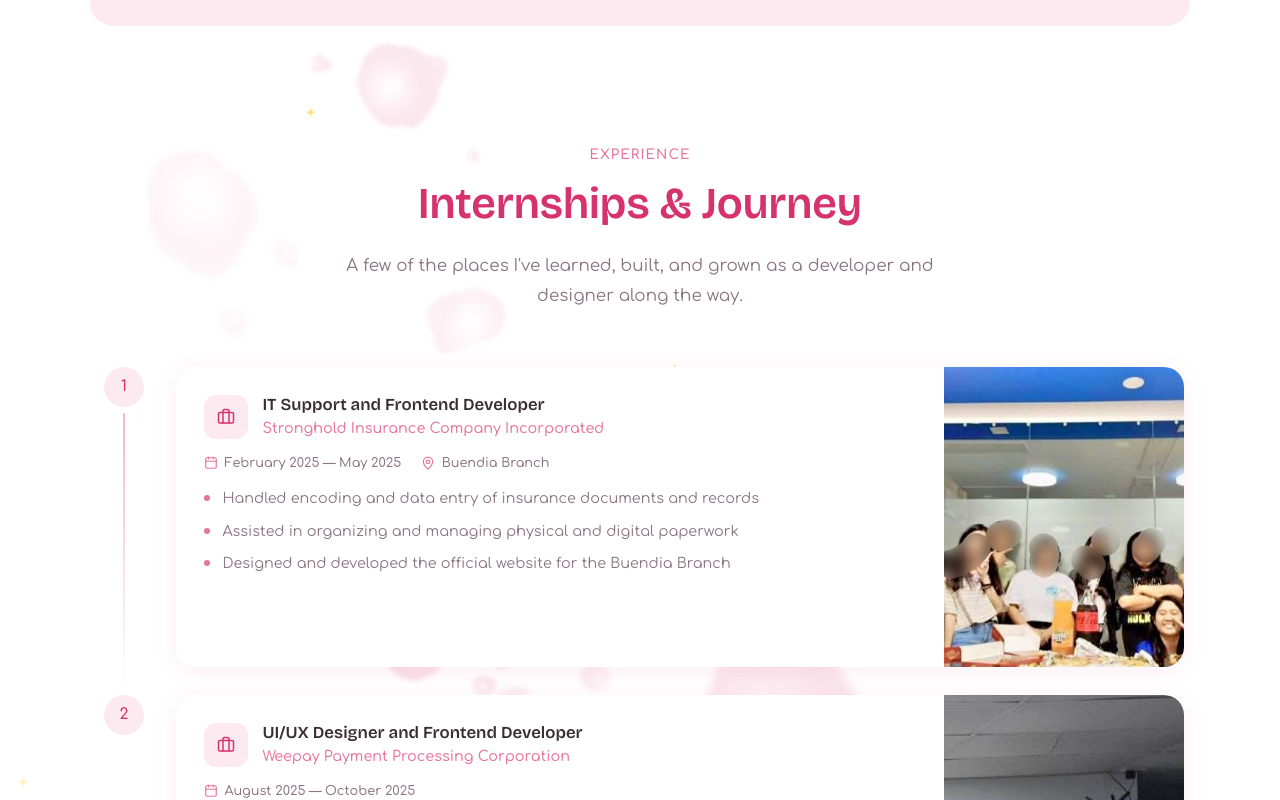
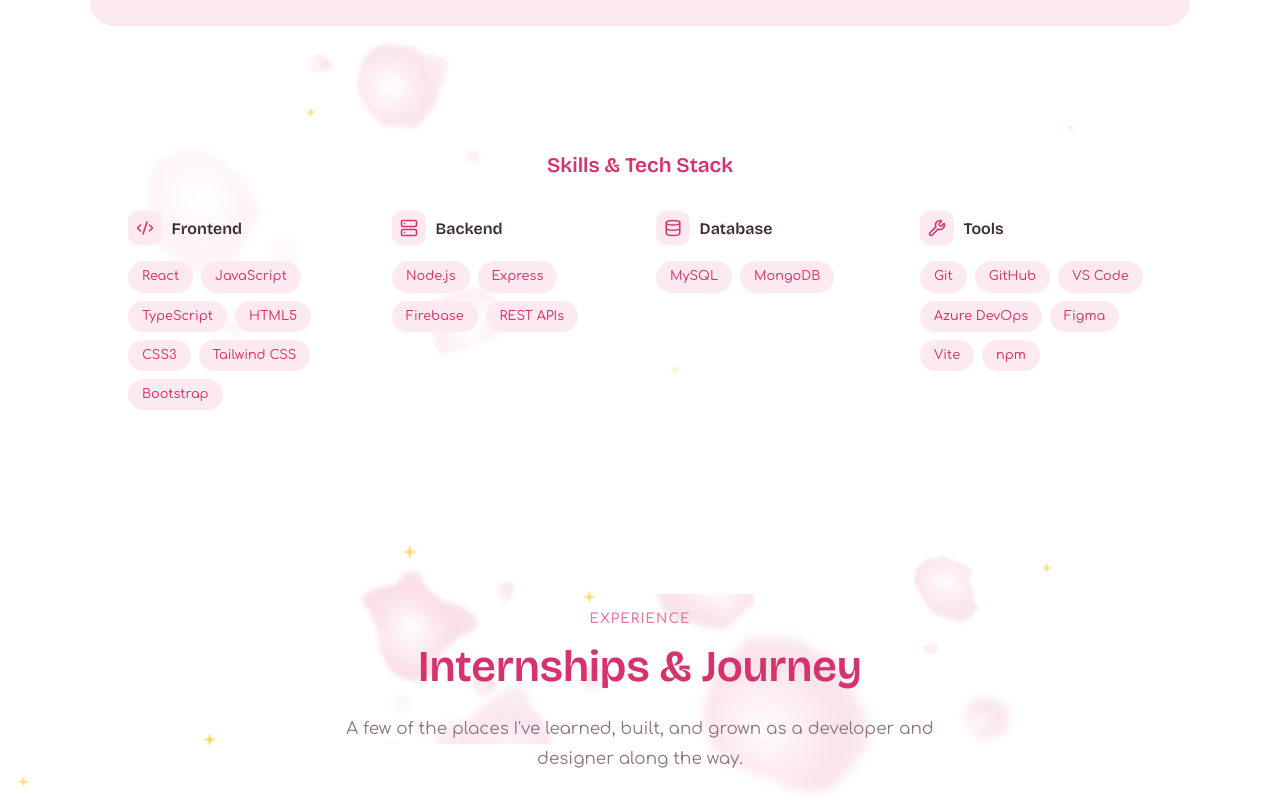
Before and after one commit to AnonymouslyCuteAndSlayed/Portfolio, a React (Vite) app: page / in a window 1280 px wide. Shown: the part 1860-2660 px from the top of the page. Built offline with nearby package versions, Linux system fonts and the light colour scheme.

Commit message:
Feat: Skill part

```diff
--- /dev/null
+++ b/src/components/main-page/about-me-part/about/aboutSkills.jsx
@@ -0,0 +1,64 @@
+import { Code2, Server, Database, Wrench } from "lucide-react";
+import "../styles/aboutSkills.css";
+
+const AboutSkills = () => {
+  const skillGroups = [
+    {
+      icon: Code2,
+      title: "Frontend",
+      skills: [
+        "React",
+        "JavaScript",
+        "TypeScript",
+        "HTML5",
+        "CSS3",
+        "Tailwind CSS",
+        "Bootstrap",
+      ],
+    },
+    {
+      icon: Server,
+      title: "Backend",
+      skills: ["Node.js", "Express", "Firebase", "REST APIs"],
+    },
+    {
+      icon: Database,
+      title: "Database",
+      skills: ["MySQL", "MongoDB"],
+    },
+    {
+      icon: Wrench,
+      title: "Tools",
+      skills: ["Git", "GitHub", "VS Code", "Azure DevOps", "Figma", "Vite", "npm"],
+    },
+  ];
+
+  return (
+    <div className="about-skills">
+      <h3 className="about-skills-title">Skills & Tech Stack</h3>
+
+      <div className="about-skills-grid">
+        {skillGroups.map(({ icon: Icon, title, skills }) => (
+          <div key={title} className="about-skills-category">
+            <div className="about-skills-category-header">
+              <div className="about-skills-category-icon-wrapper">
+                <Icon size={18} className="about-skills-category-icon" />
+              </div>
+              <h4 className="about-skills-category-title">{title}</h4>
+            </div>
+
+            <div className="about-skills-pills">
+              {skills.map((skill) => (
+                <span key={skill} className="about-skills-pill">
+                  {skill}
+                </span>
+              ))}
+            </div>
+          </div>
+        ))}
+      </div>
+    </div>
+  );
+};
+
+export default AboutSkills;
--- a/src/components/main-page/about-me-part/aboutMain.jsx
+++ b/src/components/main-page/about-me-part/aboutMain.jsx
@@ -5,6 +5,7 @@
 import Navbar from "./../../navbar/mainNavbar";
 import WatercolorCloudBackground from "../../../assets/background/background";
 import AboutExtended from "./about/aboutMePart";
+import AboutSkills from "./about/aboutSkills";
 import AboutInternships from "./about/aboutInternships";
 import AboutCollege from "./about/aboutCollege";
 
@@ -137,6 +138,7 @@
         </section>
 
         <AboutExtended ref={nextRef} />
+        <AboutSkills />
         <AboutInternships />
         <AboutCollege/>
 
--- /dev/null
+++ b/src/components/main-page/about-me-part/styles/aboutSkills.css
@@ -0,0 +1,97 @@
+.about-skills {
+  margin-top: 1rem;
+  padding: 1rem 8rem;
+  background: none;
+  margin-bottom: 10rem;
+}
+
+.about-skills-title {
+  font-size: 1.3rem;
+  font-weight: 600;
+  color: #D6336C;
+  margin: 0 0 2rem;
+  text-align: center;
+}
+
+.about-skills-grid {
+  display: grid;
+  grid-template-columns: repeat(4, 1fr);
+  gap: 2rem;
+}
+
+.about-skills-category {
+  display: flex;
+  flex-direction: column;
+  gap: 1rem;
+}
+
+.about-skills-category-header {
+  display: flex;
+  align-items: center;
+  gap: 0.6rem;
+}
+
+.about-skills-category-icon-wrapper {
+  display: inline-flex;
+  align-items: center;
+  justify-content: center;
+  width: 34px;
+  height: 34px;
+  border-radius: 10px;
+  background-color: #FDEAF1;
+  flex-shrink: 0;
+}
+
+.about-skills-category-icon {
+  color: #D6336C;
+}
+
+.about-skills-category-title {
+  font-size: 1rem;
+  font-weight: 600;
+  color: #3A2E33;
+  margin: 0;
+}
+
+.about-skills-pills {
+  display: flex;
+  flex-wrap: wrap;
+  gap: 0.5rem;
+}
+
+.about-skills-pill {
+  padding: 6px 14px;
+  border-radius: 9999px;
+  background-color: #FDEAF1;
+  color: #D6336C;
+  font-family: "Comfortaa", "Segoe UI", sans-serif;
+  font-size: 0.8rem;
+  font-weight: 500;
+  transition: background 0.2s ease, color 0.2s ease, transform 0.15s ease;
+}
+
+.about-skills-pill:hover {
+  background-color: #D6336C;
+  color: #FFFFFF;
+  transform: translateY(-2px);
+}
+
+@media (max-width: 900px) {
+  .about-skills-grid {
+    grid-template-columns: repeat(2, 1fr);
+  }
+}
+
+@media (max-width: 480px) {
+  .about-skills {
+    padding: 2rem 1.5rem;
+  }
+
+  .about-skills-grid {
+    grid-template-columns: 1fr;
+  }
+
+  .about-skills-title {
+    margin-bottom: 1.5rem;
+  }
+}
```
